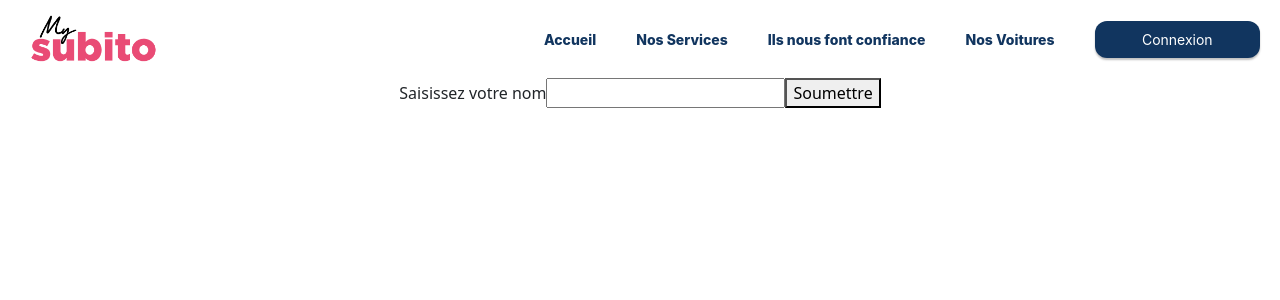
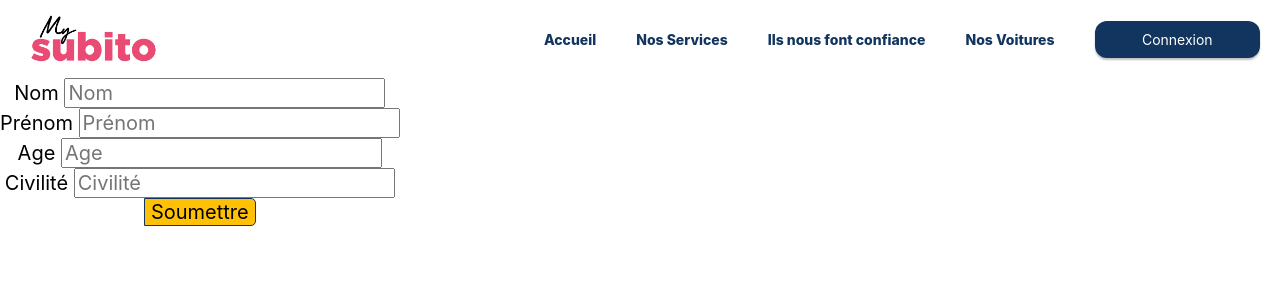
Before and after one commit to jarajop/ReactJS, a React (Create React App) app: page /form in a window 1280 px wide. Shown: the top 300 px of the page. Built offline with nearby package versions, Linux system fonts and the light colour scheme.

Commit message:
récupérer_les_données_d1_form

```diff
--- a/src/componants/EtatForm.jsx
+++ b/src/componants/EtatForm.jsx
@@ -40,6 +40,7 @@ function EtatForm() {
         name="email"
         value={formData.email}
         onChange={handleInputChange}
+
       />
 /    </form>
   );
--- a/src/componants/Form.jsx
+++ b/src/componants/Form.jsx
@@ -1,17 +1,60 @@
 import { NavLink } from "react-router-dom";
 import { useState } from "react";
+import "../assets/styles/style.css";
 
-function Form ()  {
-const [name, setName] = useState("");
-return (
-    <form >
-        <label> Saisissez votre nom
-            <input type="text" value={name}/>
-        </label>
-        <button type="submit">Soumettre</button>
-
-    </form>
-    );
-
+function Form() {
+  const [Pers, setPers] = useState({
+    nom: "",
+    prenom: "",
+    age: "",
+    civilite: "",
+  }); // ici a début kom rien est encore saisi le usestate est initialié á vide avc ls doubles quotes
+  return (
+    <div className=" aide d-flex ">
+      <form>
+        <label className=""> Nom </label>{" "}
+        <input
+          placeholder="Nom"
+          type="text"
+          value={Pers.nom}
+          name="nom"
+          onChange={(e) => setPers({ ...Pers, nom: e.target.value })} // e.target.value renvoyer la valeur actuelle du champ de saisie donc setName.  e.target.value
+        />
+        <br />
+        <label> Prénom </label>{" "}
+        <input
+          type="text"
+          name="prenom"
+          placeholder="Prénom"
+          value={Pers.prenom}
+          onChange={(e) => setPers({ ...Pers, prenom: e.target.value })}
+        />
+        <br />
+        <label> Age </label>{" "}
+        <input
+          type="number"
+          placeholder="Age"
+          name="age"
+          value={Pers.age}
+          onChange={(e) => setPers({ ...Pers, age: e.target.value })}
+        />
+        <br />
+        <label> Civilité </label>{" "}
+        <input
+          type="text"
+          placeholder="Civilité"
+          name="civilite"
+          value={Pers.civilite}
+          onChange={(e) => setPers({ ...Pers, civilite: e.target.value })}
+        />
+        <br />
+        <button className="bg-warning boutton3" type="submit">
+          Soumettre
+        </button>
+      </form>
+    </div>
+  );
 }
 export default Form;
+//  donc lá Kaba a expliqué 1 truc du genre pr pouvoir controller le fonctionnement des formulaires on le fait avc les usestate cad pr pouvoir controller la valeurs des
+// champs du formulaire qui changent on met des ecouteurs  d'evenement tel que le Onchange maintnant le Event on le prefixe par e et kom la val actulle de setId ki change
```
Also changed, not shown: src/App.js (line endings or trailing spaces).
